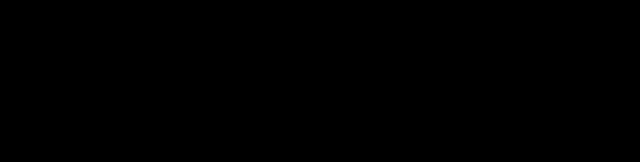
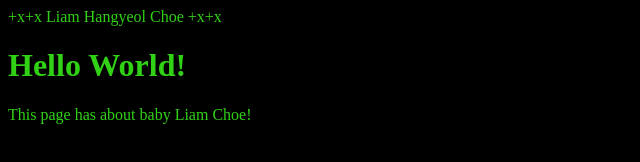
Before and after one commit to babyliamchoe/babyliamchoe.github.io, a plain HTML site: page index.html in a window 1280 px wide. Shown: the whole page, without its empty margins (0-640 px from the left). Drawn offline with Linux system fonts and the light colour scheme.

Commit message:
Update index.html

```diff
--- a/index.html
+++ b/index.html
@@ -4,7 +4,7 @@
 <style>
 body {
   background-color: black;
-  font-color: white;
+  color: #31D216;
 }
 </style>
 </head>
```
